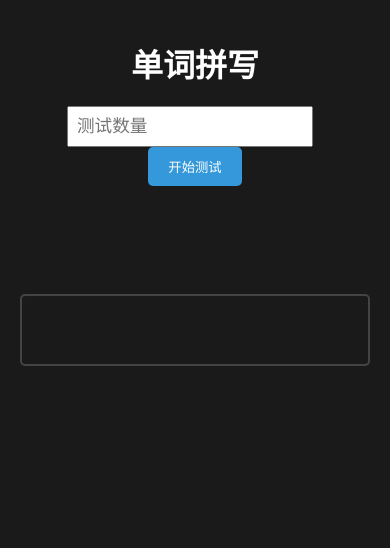
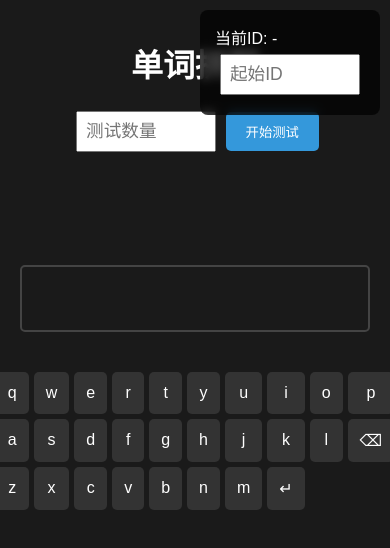
Before and after one commit to gloomshroomoom/vocabulary, a plain HTML site: page index.html in a window 390 px wide. Drawn offline with Linux system fonts and the light colour scheme.

Commit message:
Update index.html

```diff
--- a/index.html
+++ b/index.html
@@ -57,17 +57,60 @@
             color: white;
             cursor: pointer;
         }
+        #statusPanel {
+            position: fixed;
+            top: 10px;
+            right: 10px;
+            background: rgba(0,0,0,0.7);
+            padding: 15px;
+            border-radius: 8px;
+            backdrop-filter: blur(5px);
+        }
+        #virtualKeyboard {
+            display: grid;
+            grid-template-columns: repeat(10, 1fr);
+            gap: 5px;
+            margin-top: 20px;
+            max-width: 600px;
+            display: none;
+        }
+        .key {
+            background: #333;
+            padding: 12px;
+            text-align: center;
+            border-radius: 5px;
+            cursor: pointer;
+            user-select: none;
+            transition: background 0.2s;
+        }
+        .key:active {
+            background: #555;
+        }
+        @media (max-width: 768px) {
+            #virtualKeyboard {
+                display: grid;
+            }
+            #inputDisplay {
+                font-size: 1.8em;
+            }
+        }
         #setup {
             text-align: center;
         }
         input[type="number"] {
             padding: 8px;
             font-size: 1.1em;
-            margin-right: 10px;
+            margin: 5px;
+            width: 120px;
         }
     </style>
 </head>
 <body>
+    <div id="statusPanel">
+        <div>当前ID: <span id="currentId">-</span></div>
+        <input type="number" id="startId" placeholder="起始ID" min="1">
+    </div>
+
     <div class="container">
         <h1>单词拼写</h1>
         <div id="setup">
@@ -81,6 +124,8 @@
         </div>
     </div>
 
+    <div id="virtualKeyboard"></div>
+
     <script>
         let wordList = [];
         let currentTest = [];
@@ -89,6 +134,7 @@
         let userInput = '';
         let correctWords = JSON.parse(localStorage.getItem('correctWords')) || [];
         let wrongWords = [];
+        let currentWordId = 0;
 
         const stats = {
             right: 0,
@@ -99,25 +145,77 @@
             }
         };
 
+        // 初始化虚拟键盘
+        function initVirtualKeyboard() {
+            const keyboard = document.getElementById('virtualKeyboard');
+            const layout = [
+                'q','w','e','r','t','y','u','i','o','p',
+                'a','s','d','f','g','h','j','k','l','⌫',
+                'z','x','c','v','b','n','m','↵'
+            ];
+
+            layout.forEach(key => {
+                const keyDiv = document.createElement('div');
+                keyDiv.className = 'key';
+                keyDiv.textContent = key;
+                keyDiv.addEventListener('click', () => handleVirtualKey(key));
+                keyboard.appendChild(keyDiv);
+            });
+        }
+
+        function handleVirtualKey(key) {
+            const display = document.getElementById('inputDisplay');
+            if(key === '⌫') {
+                userInput = userInput.slice(0, -1);
+            } else if(key === '↵') {
+                checkAnswer();
+            } else {
+                userInput += key;
+            }
+            display.textContent = userInput;
+        }
+
+        // 发音功能
+        function playPronunciation(word) {
+            try {
+                const audio = new Audio(`https://dict.youdao.com/dictvoice?audio=${encodeURIComponent(word)}`);
+                audio.play().catch(() => {
+                    // 处理自动播放限制
+                    document.addEventListener('click', () => audio.play(), { once: true });
+                });
+            } catch (e) {
+                console.error('发音播放失败:', e);
+            }
+        }
+
         async function loadData() {
             try {
                 const response = await fetch('cet4_sorted.json');
                 wordList = await response.json();
                 document.getElementById('setup').style.display = 'block';
+                initVirtualKeyboard();
             } catch (error) {
                 alert('无法加载单词数据，请检查cet4_sorted.json是否存在');
                 console.error('数据加载错误:', error);
             }
         }
 
+        function findWordIndexById(id) {
+            return wordList.findIndex(word => word.id === parseInt(id));
+        }
+
         function startTest() {
             const count = parseInt(document.getElementById('wordCount').value);
-            if (!count || count < 1) {
-                alert('请输入有效的数量');
+            const startId = parseInt(document.getElementById('startId').value) || 1;
+
+            let startIndex = findWordIndexById(startId);
+            if(startIndex === -1) {
+                alert('无效的起始ID');
                 return;
             }
 
             currentTest = wordList
+                .slice(startIndex)
                 .filter(word => !correctWords.includes(word.word))
                 .slice(0, count);
 
@@ -147,10 +245,12 @@
 
         function showNextWord() {
             const currentWord = currentTest[currentIndex];
-            document.getElementById('translation').textContent = currentWord.translate;
+            currentWordId = currentWord.id;
+            document.getElementById('currentId').textContent = currentWordId;
             document.getElementById('inputDisplay').textContent = '';
             document.getElementById('inputDisplay').className = '';
             userInput = '';
+            document.getElementById('translation').textContent = currentWord.translate;
         }
 
         function handleKeyPress(e) {
@@ -167,7 +267,6 @@
                 return;
             }
 
-            // 允许输入任意字符
             if (e.key.length === 1) {
                 userInput += e.key;
                 display.textContent = userInput;
@@ -181,11 +280,14 @@
             const userAnswer = userInput.toLowerCase();
             const isCorrect = userAnswer === correct;
 
+            // 播放发音
+            playPronunciation(currentWord.word);
+
             if (isCorrect) {
                 display.classList.add('correct');
             } else {
                 display.classList.add('wrong');
-                display.textContent = currentWord.word; // 显示正确答案
+                display.textContent = currentWord.word;
                 display.title = `你的输入：${userInput}`;
             }
 
@@ -214,7 +316,7 @@
 
         function handleWrongAnswer(word) {
             stats.wrong++;
-            // 将错词添加到队列末尾并更新总数显示
+            // 将错词添加到队列末尾
             currentTest.push(JSON.parse(JSON.stringify(word)));
             document.getElementById('totalTestCount').textContent = currentTest.length;
         }
@@ -246,11 +348,13 @@
                     <p>正确数：${stats.right}</p>
                     <p>错误数：${stats.wrong}</p>
                     <p>准确率：${stats.acc}%</p>
+                    <p>最后ID：${currentWordId}</p>
                     <button onclick="location.reload()">重新开始</button>
                 </div>
             `;
         }
 
+        // 初始化
         loadData();
         document.getElementById('startButton').addEventListener('click', startTest);
     </script>
```
